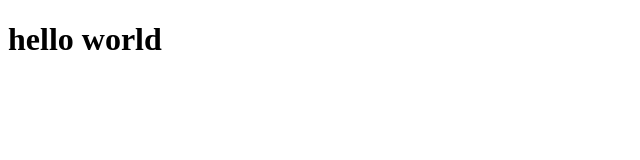
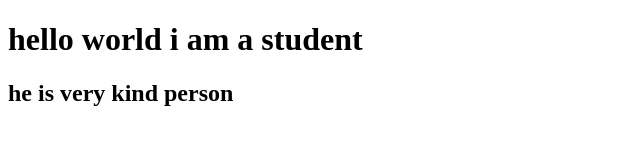
Before and after one commit to rashmijha23/letslearn, a plain HTML site: page about.html in a window 1280 px wide. Shown: the whole page, without its empty margins (0-640 px from the left). Drawn offline with Linux system fonts and the light colour scheme.

Commit message:
modified files

```diff
--- a/about.html
+++ b/about.html
@@ -7,6 +7,8 @@
     <title>Document</title>
 </head>
 <body>
-    <h1>hello world</h1>
+    <h1>hello world i am a student</h1>
+    <h2> he is very kind person</h2>
+
 </body>
 </html>
```
Also changed, not shown: home.html (+1 -0 lines).
